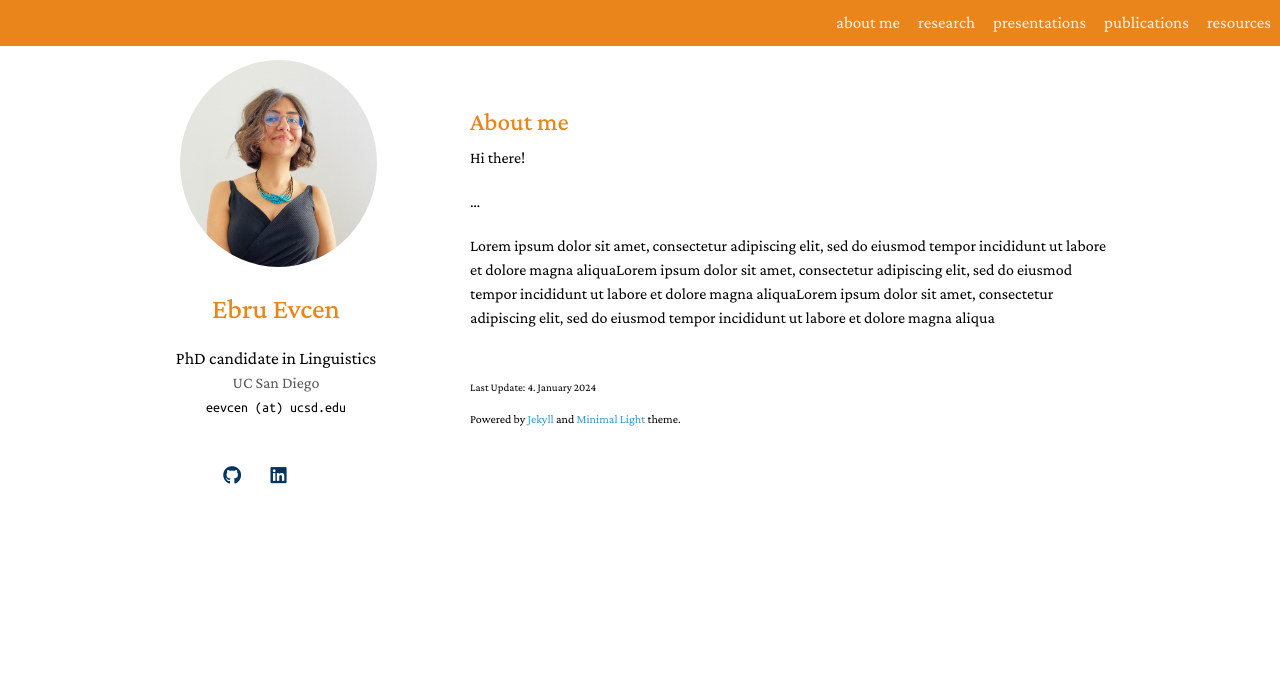
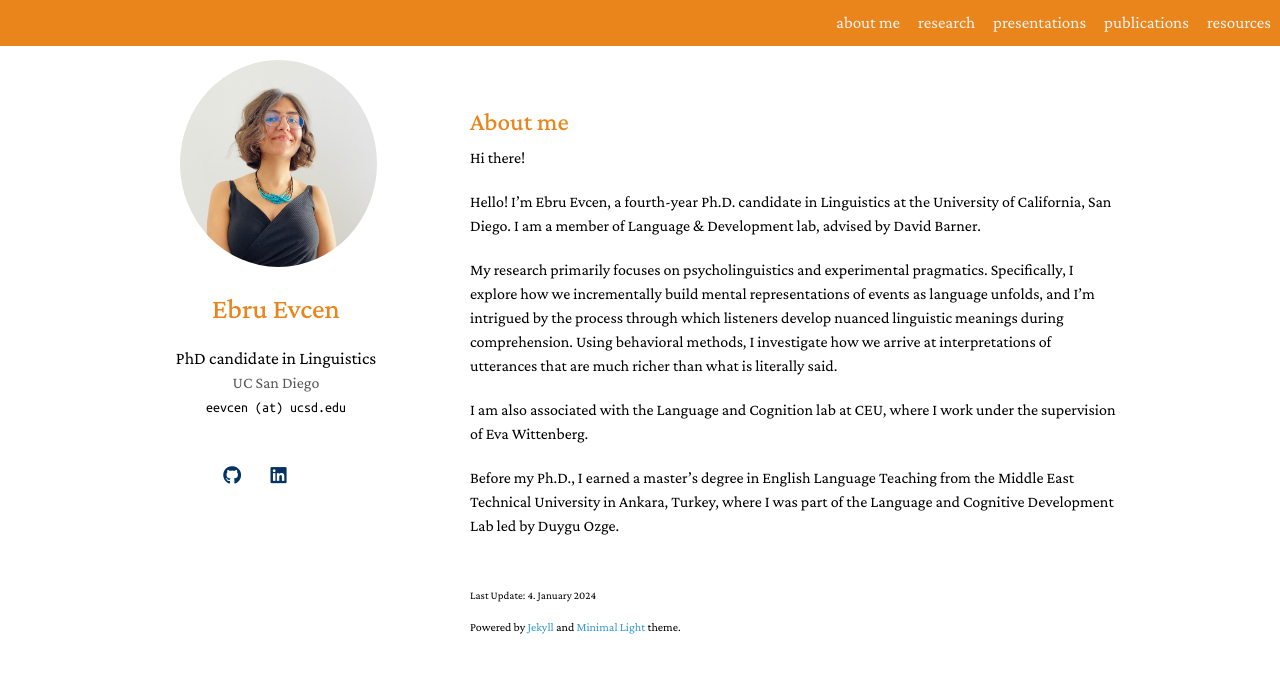
Before and after one commit to ebruevcen/ebruevcen.github.io, a Jekyll site: the page built from index.md, in a window 1280 px wide. Shown: the top 673 px of the page. Built offline with Jekyll 4.4.1, drawn with Linux system fonts in a browser that asks for light colours; a style sheet for code colours, icons or effects is not loaded.

Commit message:
update about-me

```diff
--- a/index.md
+++ b/index.md
@@ -11,6 +11,10 @@ permalink: /
 
 Hi there!
 
-...
+Hello! I'm Ebru Evcen, a fourth-year Ph.D. candidate in Linguistics at the University of California, San Diego. I am a member of Language & Development lab, advised by David Barner.
 
-Lorem ipsum dolor sit amet, consectetur adipiscing elit, sed do eiusmod tempor incididunt ut labore et dolore magna aliquaLorem ipsum dolor sit amet, consectetur adipiscing elit, sed do eiusmod tempor incididunt ut labore et dolore magna aliquaLorem ipsum dolor sit amet, consectetur adipiscing elit, sed do eiusmod tempor incididunt ut labore et dolore magna aliqua
+My research primarily focuses on psycholinguistics and experimental pragmatics. Specifically, I explore how we incrementally build mental representations of events as language unfolds, and I'm intrigued by the process through which listeners develop nuanced linguistic meanings during comprehension. Using behavioral methods, I investigate how we arrive at interpretations of utterances that are much richer than what is literally said.
+
+I am also associated with the Language and Cognition lab at CEU, where I work under the supervision of Eva Wittenberg.
+
+Before my Ph.D., I earned a master's degree in English Language Teaching from the Middle East Technical University in Ankara, Turkey, where I was part of the Language and Cognitive Development Lab led by Duygu Ozge.
```
